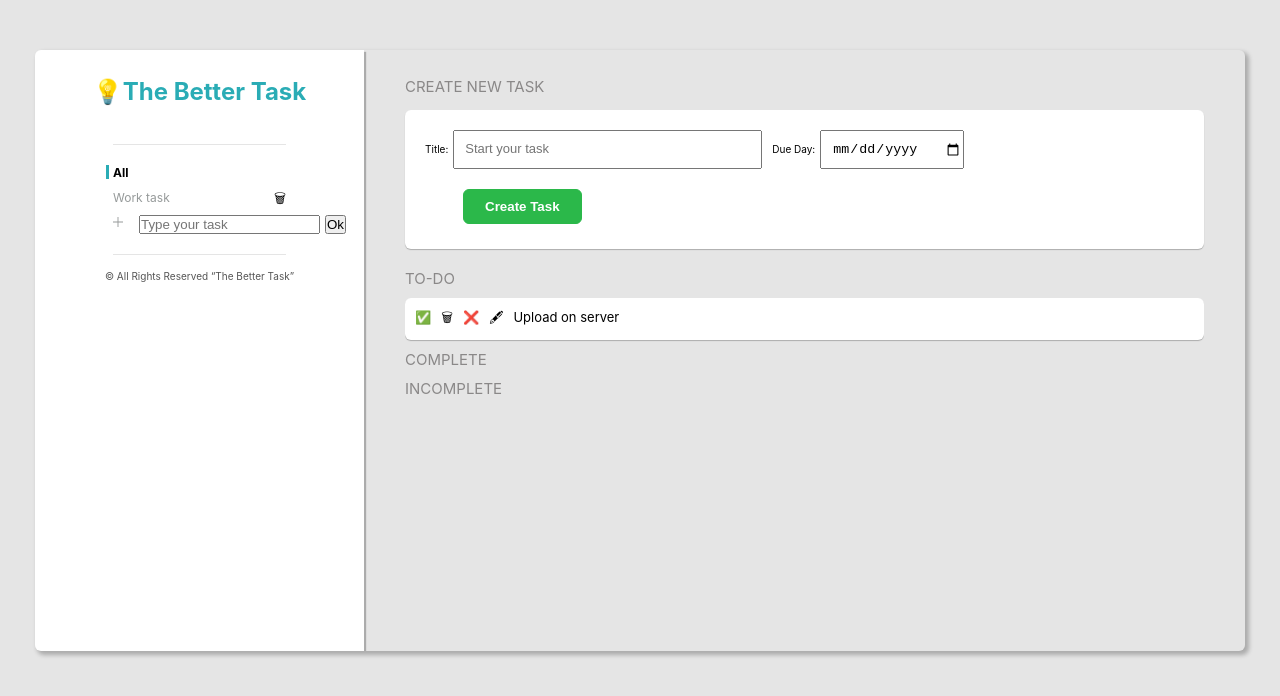
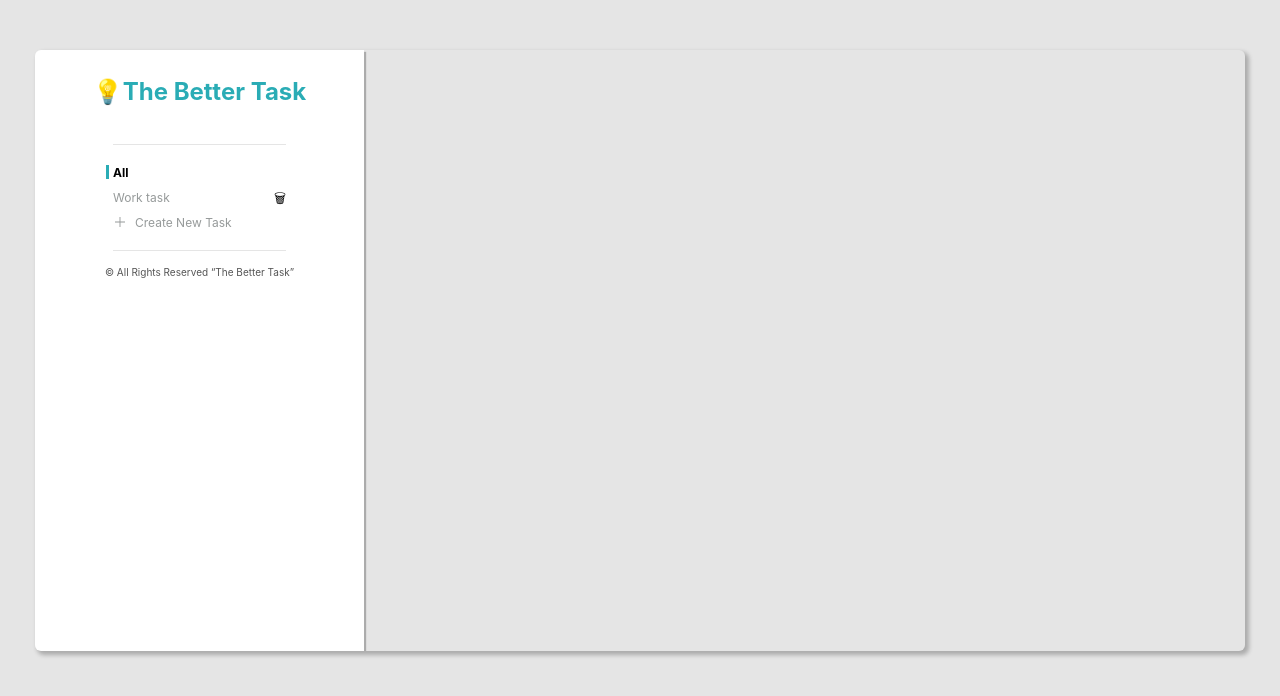
Before and after one commit to tdmitryny/Task-List-Prop-React-JS, a React (Create React App) app: page / in a window 1280 px wide. Shown: the top 696 px of the page. Built offline with nearby package versions, Linux system fonts and the light colour scheme.

Commit message:
added tskes

```diff
--- a/src/App.css
+++ b/src/App.css
@@ -154,11 +154,11 @@ gap: .8rem;
   color: #969A9A;
 }
 
-.List__link:active{
+
+.List__link:focus{
   color: #000;
   font-weight: 700;
 }
-
 /* Second Box Design  */
 
 
--- a/src/App.js
+++ b/src/App.js
@@ -1,15 +1,23 @@
 import FirstBox from './components/FirstBox';
 import SecondBox from './components/SecondBox';
-//import { Form } from './components/Form'
+import { useState, useContext } from 'react';
 import './App.css';
+import showSecondBox from './components/Context'
 
 function App() {
+
+  const { state, setState } = useContext(showSecondBox);
+
 
   return (
     <div className="Container">
       <div className="Mainbox">
         <FirstBox />
-        <SecondBox />
+        {
+          state && (
+            <SecondBox />
+          )
+        }
       </div>
     </div>
   );
--- /dev/null
+++ b/src/components/Context.js
@@ -0,0 +1,5 @@
+import React from 'react';
+
+const showSecondBox = React.createContext();
+
+export default showSecondBox
--- a/src/components/Form.js
+++ b/src/components/Form.js
@@ -20,6 +20,7 @@ export function Form(props) {
                 date: date,
             };
             props.onAdd(newTextChange);
+
             setText('');
 
         } else {
--- a/src/components/SecondBox.js
+++ b/src/components/SecondBox.js
@@ -9,7 +9,7 @@ const currentDate = new Date().toLocaleDateString('en-EN');
 
 
 
-export function SecondBox() {
+export function SecondBox({ addSecondBox }) {
 
     const [task, setTask] = useState([{
         id: generateId(),
@@ -24,22 +24,6 @@ export function SecondBox() {
         id: '',
         text: ''
     });
-
-
-    //Set timer
-
-    // useEffect(() => {
-    //     const interval = setInterval(() => {
-    //         setNewDate(time => time + 1)
-    //     }, 1000)
-
-    //     setTask(task.map((item) => {
-    //         if (newdate - item.CreateDate > 10 && item.status !== "complete") item.status = "incomplete"
-    //         return item
-    //     }))
-
-    //     return () => clearInterval(interval);
-    // }, [newdate])
 
 
 
@@ -118,14 +102,19 @@ export function SecondBox() {
     }
 
 
+
+    const showNewTask = () => {
+        console.log('New clicked');
+    }
+
     return (
-        <div className="SecondBox">
+        <div className="SecondBox" >
             <div className="SecondBox-inner">
-                <h2 className="Titles">Create new task</h2>
+                <h2 className="Titles" >Create new task</h2>
             </div>
             <Form onAdd={addTask} onHide={hideText} />
             <div className="Task-todo__box">
-                <h2 className="Titles">to-do</h2>
+                <h2 className="Titles" >to-do</h2>
                 <ul className="Task-box">
                     {
                         task.length > 0 ? task.map((list) => (list.status === 'todo' &&
@@ -159,7 +148,7 @@ export function SecondBox() {
             </div>
 
 
-        </div>
+        </div >
     )
 }
 
--- a/src/components/Task.js
+++ b/src/components/Task.js
@@ -11,7 +11,7 @@ export function Task({ showID, list, onChangeStatus, onRemoveTask, onShowInput,
             <li className="Task" key={list.id}>
                 <button className="btn-task" onClick={() => onChangeStatus(list)}>✅</button>
                 <button className="btn-task" onClick={() => onRemoveTask(list.id)}>🗑</button>
-                <button className="btn-task" >❌</button>
+                <button className="btn-task">❌</button>
                 <button className="btn-task" onClick={() => onShowInput(list)}>🖋</button>
                 {
 
--- a/src/components/TaskLists.js
+++ b/src/components/TaskLists.js
@@ -1,7 +1,8 @@
-import React, { useState } from 'react';
+import React, { useState, useContext } from 'react';
 import crossAdd from '../assets/crossAdd.svg';
 import { generateId } from './Id';
-import { SecondBox } from './SecondBox';
+import showSecondBox from './Context'
+
 
 export function TaskLists() {
 
@@ -11,23 +12,18 @@ export function TaskLists() {
     }]);
 
     const [inputTodoText, setInputTodoText] = useState('');
-
-    //const [typeTask, setTypeTask] = useState('Create New Task');
+    const [showTask, setShowTask] = useState(false);
 
 
-    // const showInputType = () => {
-    //     setTypeTask(<form onSubmit={onSubmit}>
-    //         <div className="Edit-form__first-box">
-    //             <input
-    //                 value={inputTodoText}
-    //                 onChange={(e) => setInputTodoText(e.target.value)}
-    //                 type={"text"}
-    //             />
-    //             <input type="submit" value="Ok" />
-    //         </div>
-    //     </form>)
-    // }
+    const { state, setState } = useContext(showSecondBox);
 
+
+    const newFunc = () => {
+        setState(true)
+        //Test if it works
+        const random = Math.floor(Math.random() * 10)
+        console.log(random);
+    }
 
     const onSubmit = (e) => {
         e.preventDefault()
@@ -36,6 +32,7 @@ export function TaskLists() {
             const updated = {
                 id: generateId(),
                 text: inputTodoText,
+
             }
 
             addNewTask(updated)
@@ -56,23 +53,28 @@ export function TaskLists() {
     }
 
 
+
+
     return (
+
+
         <div className="First-box-component">
+
             <div className="Alltasks">
                 <div className="All-lists">
-                    <p className="List-name">All</p>
-
+                    <p className="List-name" >All</p>
 
                     <ul className="Lists">
 
                         {todo.map((list) => (
-                            <li className="List" key={list.id}><a className="List__link" href="#">{list.text}</a><button className="btn-list" onClick={() => removeTodo(list.id)}>🗑</button></li>
+                            <li className="List" key={list.id}><a className="List__link" href="#" onClick={() => newFunc()} >{list.text}</a><button className="btn-list" onClick={() => removeTodo(list.id)}>🗑</button></li>
                         ))}
 
                     </ul>
                     <div className="Add-new-list">
-                        <button className="btn-newlist" ><img src={crossAdd} alt="cross" /></button>
-                        <div className="Newlist"></div>
+                        <button className="btn-newlist" onClick={() => setShowTask(!showTask)}><img src={crossAdd} alt="cross" /></button>
+                        <div className="Newlist">{!showTask ? 'Create New Task' : null}</div>
+                        {showTask &&
                             <form onSubmit={onSubmit}>
                                 <div className="Edit-form__first-box">
                                     <input
@@ -84,12 +86,15 @@ export function TaskLists() {
                                     <input type="submit" value="Ok" />
                                 </div>
                             </form>
+
+
+                        }
                     </div>
                 </div>
 
             </div>
             <p className="copyright">&#169; All Rights Reserved “The Better Task”</p>
-        </div>
+        </div >
     )
 }
 
--- a/src/index.js
+++ b/src/index.js
@@ -1,13 +1,27 @@
-import React from 'react';
+import React, { useState } from 'react';
 import ReactDOM from 'react-dom';
 import './index.css';
 import App from './App';
+import showSecondBox from './components/Context'
+
+function Main() {
+
+
+  const [state, setState] = useState(false)
+
+
+  return (
+    <React.StrictMode>
+      <showSecondBox.Provider value={{ state, setState }}>
+        <App />
+      </showSecondBox.Provider>
+    </React.StrictMode>
+  )
+}
 
 
 ReactDOM.render(
-  <React.StrictMode>
-    <App />
-  </React.StrictMode>,
+  <Main />,
   document.getElementById('root')
 );
 
```
Lines whose indentation alone changed are shown as unchanged.
